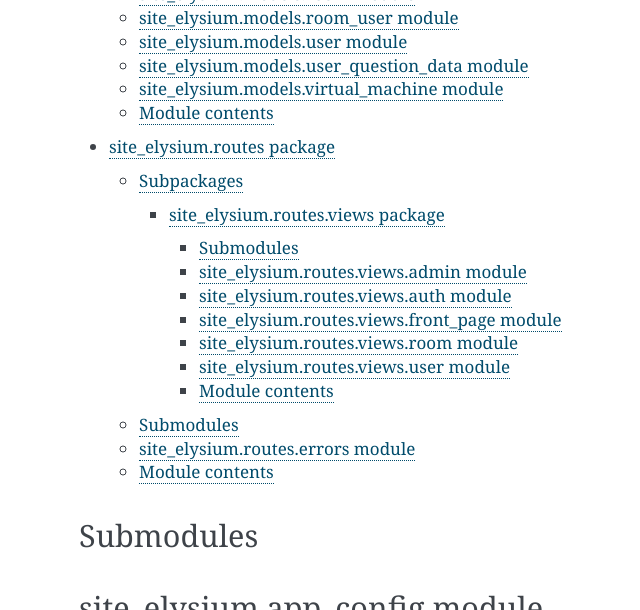
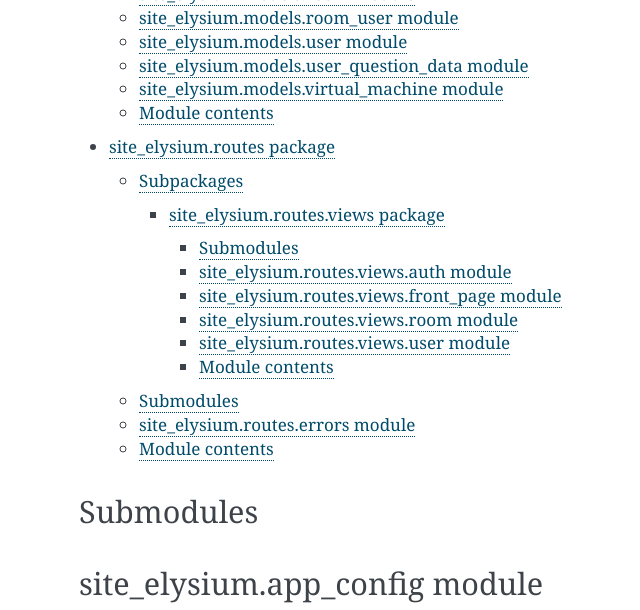
Before and after one commit to Matthieu-LAURENT39/FlagQuest, a Sphinx documentation site: the page built from docs/source/site_elysium.rst, in a window 1280 px wide and 900 px high, scrolled down 857 px, cut to the strip 0-610 px from the top of the window. Shown: the whole strip, without its empty margins (341-981 px from the left). Built offline with Sphinx 7.4.7, drawn with Linux system fonts in a browser that asks for light colours.

Commit message:
Mise a jour des options des docs

```diff
--- a/docs/source/site_elysium.classes.rst
+++ b/docs/source/site_elysium.classes.rst
@@ -11,6 +11,7 @@
    :members:
    :undoc-members:
    :show-inheritance:
+   :special-members: __init__
 
 site\_elysium.classes.VMManager module
 --------------------------------------
@@ -19,6 +20,7 @@
    :members:
    :undoc-members:
    :show-inheritance:
+   :special-members: __init__
 
 site\_elysium.classes.views module
 ----------------------------------
@@ -35,3 +37,4 @@
    :members:
    :undoc-members:
    :show-inheritance:
+   :special-members: __init__
--- a/docs/source/site_elysium.routes.views.rst
+++ b/docs/source/site_elysium.routes.views.rst
@@ -3,14 +3,6 @@
 
 Submodules
 ----------
-
-site\_elysium.routes.views.admin module
----------------------------------------
-
-.. automodule:: site_elysium.routes.views.admin
-   :members:
-   :undoc-members:
-   :show-inheritance:
 
 site\_elysium.routes.views.auth module
 --------------------------------------
```
